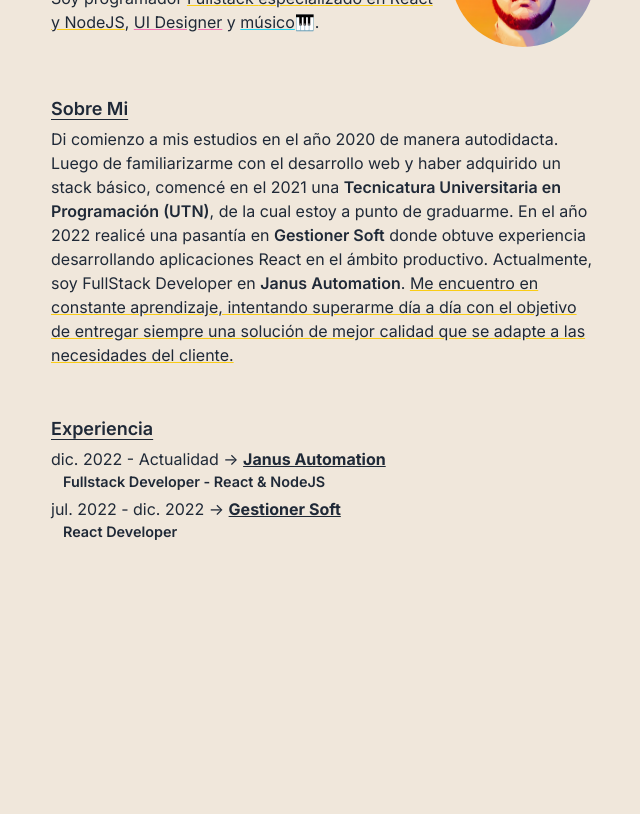
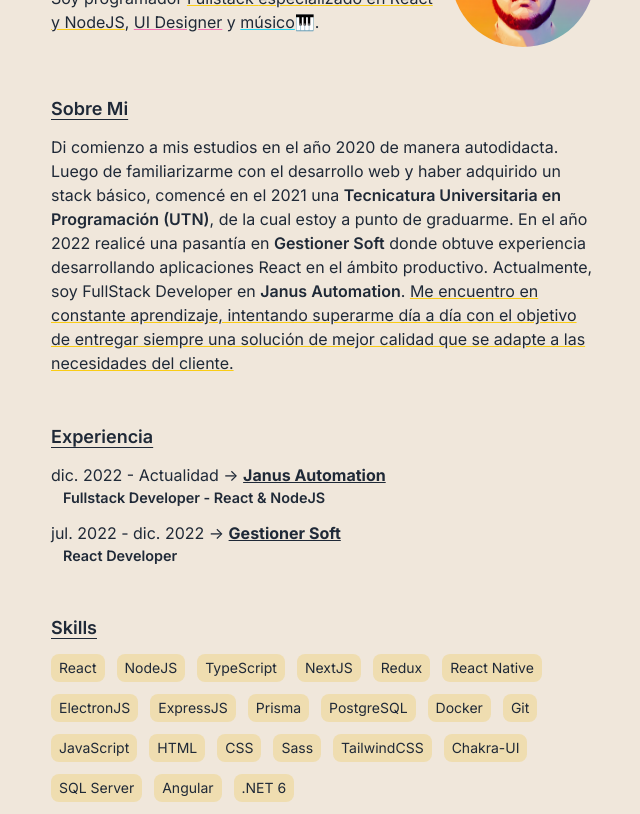
Before and after one commit to Octaviocossy/portfolio_2023, a Next.js app: page / in a window 1280 px wide. Shown: the part 200-1014 px from the top of the page, without its empty margins (317-957 px from the left). Before the commit the page ends 800 px from the top, so only its background shows below. Built offline with nearby package versions, Linux system fonts and the light colour scheme.

Commit message:
⛏ Adds skills secction to main page

```diff
--- a/src/app/page.tsx
+++ b/src/app/page.tsx
@@ -1,5 +1,5 @@
 import { Container } from "@/ui";
-import { AboutMe, Experience, Presentation } from "@/pages/home";
+import { AboutMe, Experience, Presentation, Skills } from "@/pages/home";
 
 export default function Home() {
   return (
@@ -7,7 +7,7 @@ export default function Home() {
       <Presentation />
       <AboutMe />
       <Experience />
-      {/* technologies */}
+      <Skills />
       {/* projects / freelance */}
       {/* lastest posts */}
     </Container>
--- a/src/modules/pages/home/components/AboutMe.component.tsx
+++ b/src/modules/pages/home/components/AboutMe.component.tsx
@@ -2,7 +2,7 @@ import { Section, Title } from "@/ui";
 
 export const AboutMe = () => {
   return (
-    <Section className="flex flex-col space-y-1">
+    <Section>
       <Title>Sobre Mi</Title>
       <p>
         Di comienzo a mis estudios en el año 2020 de manera autodidacta. Luego
--- /dev/null
+++ b/src/modules/pages/home/components/Skills.component.tsx
@@ -0,0 +1,39 @@
+import { Section, Title } from "@/ui";
+import { Tag } from "../ui";
+
+export const Skills = () => {
+  const skills_list: string[] = [
+    "React",
+    "NodeJS",
+    "TypeScript",
+    "NextJS",
+    "Redux",
+    "React Native",
+    "ElectronJS",
+    "ExpressJS",
+    "Prisma",
+    "PostgreSQL",
+    "Docker",
+    "Git",
+    "JavaScript",
+    "HTML",
+    "CSS",
+    "Sass",
+    "TailwindCSS",
+    "Chakra-UI",
+    "SQL Server",
+    "Angular",
+    ".NET 6",
+  ];
+
+  return (
+    <Section>
+      <Title>Skills</Title>
+      <div className="flex flex-wrap">
+        {skills_list.map((technologie, i) => (
+          <Tag key={i} name={technologie} />
+        ))}
+      </div>
+    </Section>
+  );
+};
--- a/src/modules/pages/home/components/index.ts
+++ b/src/modules/pages/home/components/index.ts
@@ -1,3 +1,4 @@
+export * from './AboutMe.component';
 export * from './Experience.component';
 export * from './Presentation.component';
-export * from './AboutMe.component';
+export * from './Skills.component';
--- /dev/null
+++ b/src/modules/pages/home/ui/interface/Tag.interface.tsx
@@ -0,0 +1,13 @@
+interface IProps {
+  name: string;
+}
+
+const Tag: React.FC<IProps> = ({ name }) => {
+  return (
+    <div className="bg-yellow-500/20 dark:bg-pink-500/20 px-2 py-1 rounded-lg mb-3 mr-3 text-sm">
+      <p>{name}</p>
+    </div>
+  );
+};
+
+export default Tag;
--- a/src/modules/pages/home/ui/interface/index.ts
+++ b/src/modules/pages/home/ui/interface/index.ts
@@ -1 +1,2 @@
-export { default as Item } from "./Item.interface";
+export { default as Item} from './Item.interface';
+export { default as Tag } from './Tag.interface';
--- a/src/modules/ui/display/Section.display.tsx
+++ b/src/modules/ui/display/Section.display.tsx
@@ -5,7 +5,7 @@ interface IProps {
 
 export const Section: React.FC<IProps> = ({ children, className }) => {
   return (
-    <section className={`flex flex-col space-y-1 ${className}`}>
+    <section className={`flex flex-col space-y-3 ${className}`}>
       {children}
     </section>
   );
```
